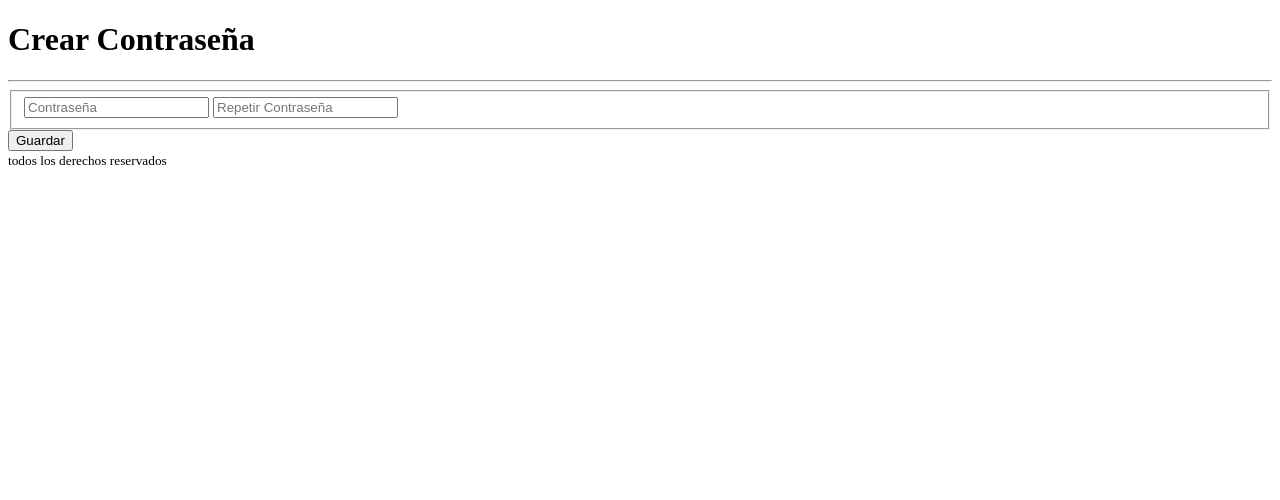
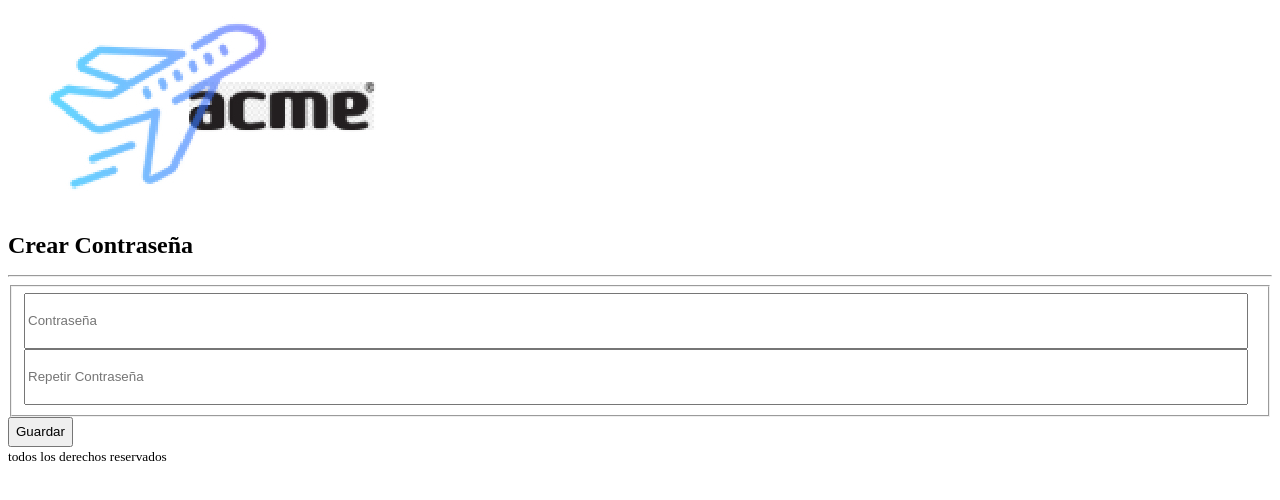
Before and after one commit to juancamilorojasarenas/acme_air_app, a plain HTML site: page html/ingreso/crear_contra.html in a window 1280 px wide. Drawn offline with Linux system fonts and the light colour scheme.

Commit message:
style: :art: added changes
new changes

by@ Juan Camilo Rojas Arenas

```diff
--- a/estilo/estilos.css
+++ b/estilo/estilos.css
@@ -6,7 +6,7 @@ h1{
     font-size: 1.5rem;
 }
 input{
-    width: 80vw;
+    width: 95vw;
     height: 50px;
 }
 button{
--- a/html/ingreso/crear_contra.html
+++ b/html/ingreso/crear_contra.html
@@ -4,9 +4,11 @@
     <meta charset="UTF-8">
     <meta name="viewport" content="width=device-width, initial-scale=1.0">
     <title>Crear Contraseña</title>
+    <link rel="stylesheet" href="/estilo/estilos.css">
 </head>
 <body>
     <header>
+        <img src="/estilo/media/log2.jpg" alt="logo_secundario">
         <h1> Crear Contraseña</h1>
     </header>
     <hr>
```
Also changed, not shown: html/ingreso/index.html (+1 -0 lines), html/ingreso/recuperar_contra.html (+2 -0 lines), html/ingreso/registro.html (+2 -0 lines), html/menu_y_cierre/cerrar.html (+2 -0 lines), html/menu_y_cierre/menu.html (+2 -0 lines), html/vuelos/buscar.html (+2 -0 lines), html/vuelos/check_in.html (+2 -0 lines), html/vuelos/mis_vuelos.html (+2 -0 lines), html/vuelos/vuelos_disponible.html (+2 -0 lines), estilo/media/log2.jpg (added).
